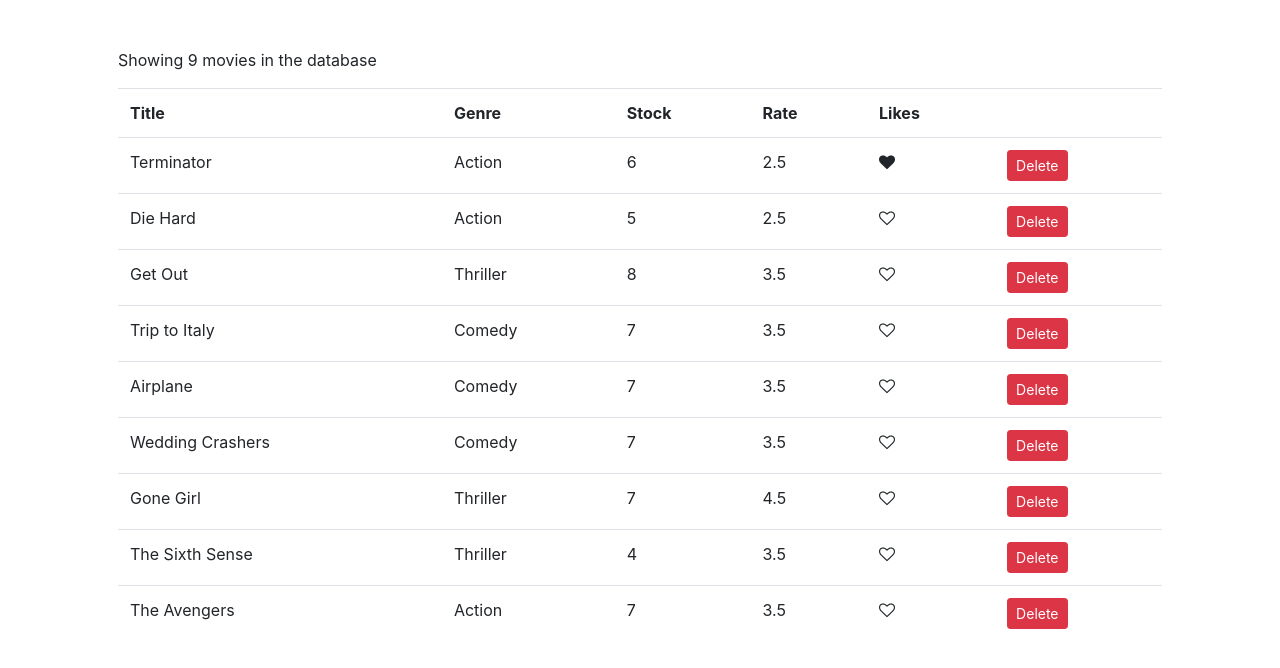
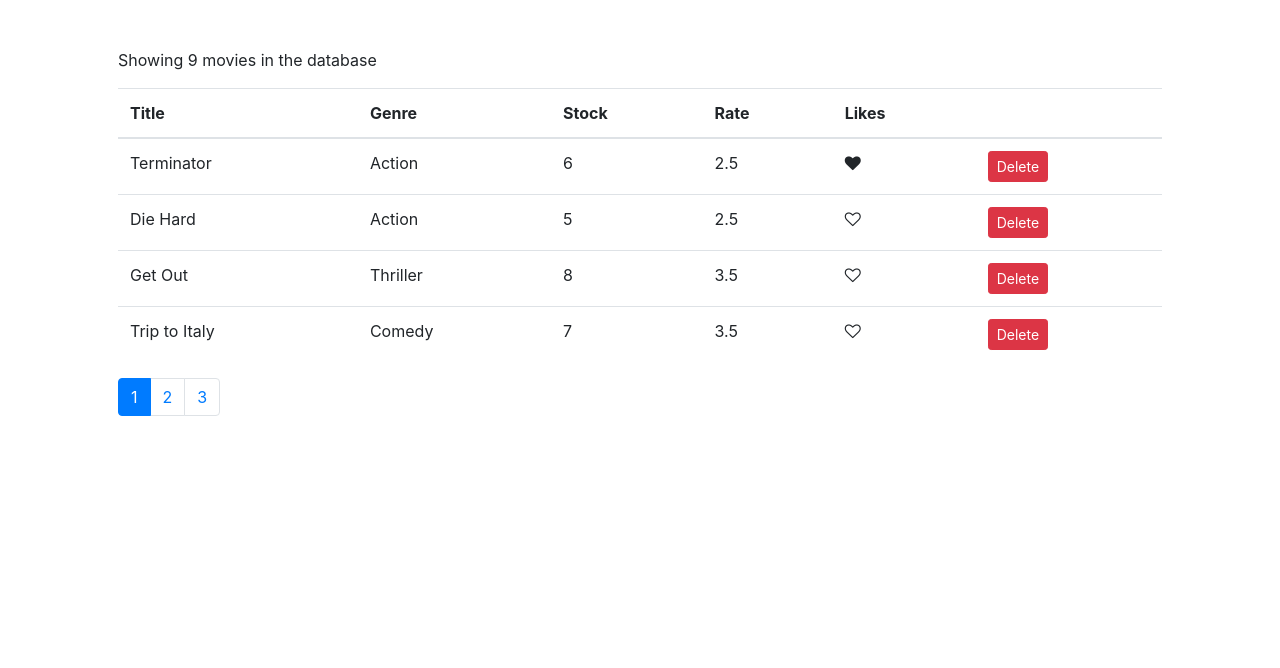
Before and after one commit to uktamjon-komilov/reactVidlyApp, a React (Create React App) app: page / in a window 1280 px wide. Shown: the top 668 px of the page. Built offline with nearby package versions, Linux system fonts and the light colour scheme.

Commit message:
Pagination and prop type checking implemented

```diff
--- a/package.json
+++ b/package.json
@@ -7,6 +7,8 @@
     "@testing-library/react": "^11.2.3",
     "@testing-library/user-event": "^12.6.2",
     "css-loader": "^5.0.1",
+    "lodash": "^4.17.20",
+    "prop-types": "^15.7.2",
     "react": "^17.0.1",
     "react-dom": "^17.0.1",
     "react-scripts": "4.0.1",
--- /dev/null
+++ b/src/components/common/pagination.jsx
@@ -0,0 +1,34 @@
+import React from 'react';
+import _ from 'lodash';
+import PropTypes from 'prop-types';
+
+const Pagination = (props) => {
+    const {itemsCount, pageSize, currentPage, onPageChange} = props;
+    console.log(currentPage);
+
+    const pagesCount = Math.ceil(itemsCount / pageSize);
+    const pages = _.range(1, pagesCount + 1);
+
+    if(pagesCount === 1) return null;
+
+    return (
+        <nav>
+            <ul className="pagination">
+                {pages.map(page => (
+                    <li key={page} className={page === currentPage ? 'page-item active' : 'page-item'}>
+                        <a className="page-link" onClick={() => onPageChange(page)}>{page}</a>
+                    </li>
+                ))}
+            </ul>
+        </nav>
+    );
+}
+
+Pagination.propTypes = {
+    itemsCount: PropTypes.number.isRequired,
+    pageSize: PropTypes.number.isRequired,
+    currentPage: PropTypes.number.isRequired,
+    onPageChange: PropTypes.number.isRequired,
+}
+
+export default Pagination;
--- a/src/components/movies.jsx
+++ b/src/components/movies.jsx
@@ -1,13 +1,17 @@
 import React, { Component } from 'react';
 import {getMovies} from '../services/fakeMovieService';
 import Likes from "./common/like";
+import Pagination from "./common/pagination";
+import {paginate} from '../utils/paginate';
 
 class Movies extends Component {
     state = {
         movies: getMovies(),
+        pageSize: 4,
+        currentPage: 1,
     };
 
-    handleDelete = (movie) =>{
+    handleDelete = (movie) => {
         const movies = this.state.movies.filter(m => m._id !== movie._id);
         this.setState({movies: movies});
     }
@@ -20,23 +24,35 @@
         this.setState({movies});
     }
 
+    handlePageChange = (page) => {
+        this.setState({
+            currentPage: page,
+        });
+    }
+
     render() {
-        if(this.state.movies.length === 0)
+        let count = this.state.movies.length;
+        if(count === 0)
             return (<p>There are no movies in the database.</p>);
+
+        const {pageSize, currentPage, movies: allMovies} = this.state;
+
+        const movies = paginate(allMovies, currentPage, pageSize);
+
         return (
             <React.Fragment>
-                <p>Showing {this.state.movies.length} movies in the database</p>
-                <table class="table">
+                <p>Showing {count} movies in the database</p>
+                <table className="table">
                     <thead style={{fontWeight: 'bold'}}>
-                        <td>Title</td>
-                        <td>Genre</td>
-                        <td>Stock</td>
-                        <td>Rate</td>
-                        <td>Likes</td>
-                        <td></td>
+                        <th>Title</th>
+                        <th>Genre</th>
+                        <th>Stock</th>
+                        <th>Rate</th>
+                        <th>Likes</th>
+                        <th></th>
                     </thead>
                     <tbody>
-                        {this.state.movies.map(movie => (
+                        {movies.map(movie => (
                             <tr key={movie._id}>
                                 <td>{movie.title}</td>
                                 <td>{movie.genre.name}</td>
@@ -48,6 +64,11 @@
                         ))}
                     </tbody>
                 </table>
+                <Pagination
+                    itemsCount={count}
+                    pageSize={pageSize}
+                    currentPage={currentPage}
+                    onPageChange={this.handlePageChange}/>
             </React.Fragment>
         );
     }
--- /dev/null
+++ b/src/utils/paginate.js
@@ -0,0 +1,6 @@
+import _ from 'lodash';
+
+export function paginate(items, pageNumber, pageSize){
+    const startIndex = (pageNumber - 1) * pageSize;
+    return _(items).slice(startIndex).take(pageSize).value();
+}
```
Also changed, not shown: 2 other files (tests, documents, lock files or other folders).
